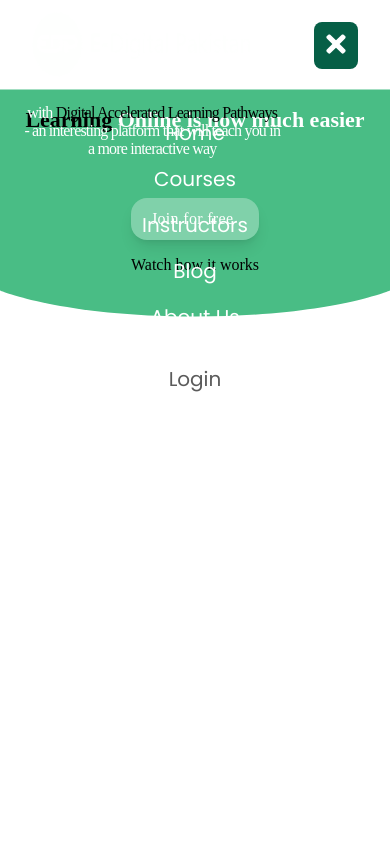
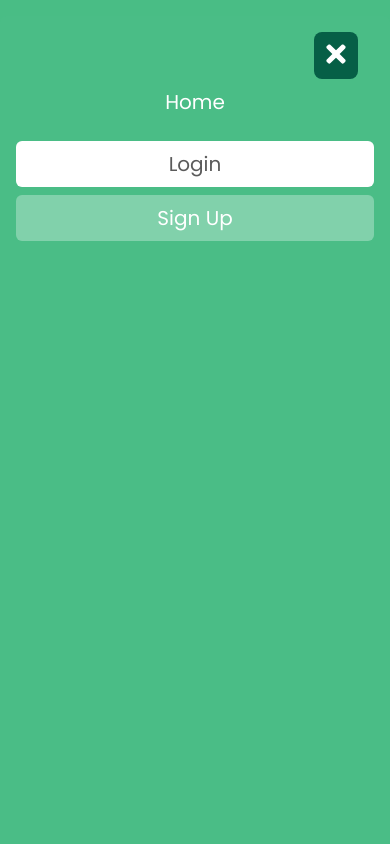
Before and after one commit to CodingBySahil/EDigitalPakistan, a React (Vite) app in the folder EDPProject/: page / in a window 390 px wide. Both pictures are taken after a click on the button 336 px from the left and 45 px from the top of the page. Shown: the top 844 px of the page. Built offline with nearby package versions, Linux system fonts and the light colour scheme.

Commit message:
work on responsiveness

```diff
--- a/EDPProject/src/components/AllInOne.jsx
+++ b/EDPProject/src/components/AllInOne.jsx
@@ -2,7 +2,7 @@ import PropTypes from "prop-types";
 
 const AllInOne = ({ className = "" }) => {
   return (
-    <section className={`py-12 ${className} mt-[68rem]`} >
+    <section className={`py-12 ${className} mt-80 md:mt-[28rem] lg:mt-[56rem]`} >
       <div className="text-center mb-10 px-4 md:px-6 lg:px-8">
         <h2 className="text-3xl font-bold text-blue-900">
           How it <span className="text-green-500">Works</span>
--- a/EDPProject/src/components/Course6th.jsx
+++ b/EDPProject/src/components/Course6th.jsx
@@ -24,7 +24,7 @@ const Course6th = () => {
 
   return (
     <>
-      <div className="py-8 bg-[#ebf5ff] min-h-screen">
+      <div className="py-8 bg-[#ebf5ff] ">
         {/* Class Title */}
         <div className="bg-red text-white px-6 py-2 rounded-md shadow-md w-fit text-lg mb-6">
           Class 6th
--- a/EDPProject/src/components/Course7th.jsx
+++ b/EDPProject/src/components/Course7th.jsx
@@ -24,7 +24,7 @@ const Course7th = () => {
 
   return (
     <>
-      <div className="py-8 bg-[#ebf5ff] min-h-screen">
+      <div className="py-8 bg-[#ebf5ff] ">
         {/* Class Title */}
         <div className="bg-red text-white px-6 py-2 rounded-md shadow-md w-fit text-lg mb-6">
           Class 7th
--- a/EDPProject/src/components/Course8th.jsx
+++ b/EDPProject/src/components/Course8th.jsx
@@ -24,7 +24,7 @@ const Course8th = () => {
 
   return (
     <>
-      <div className="py-8 bg-[#ebf5ff] min-h-screen">
+      <div className="py-8 bg-[#ebf5ff] ">
         {/* Class Title */}
         <div className="bg-red text-white px-6 py-2 rounded-md shadow-md w-fit text-lg mb-6">
           Class 8th
--- a/EDPProject/src/components/Footer.jsx
+++ b/EDPProject/src/components/Footer.jsx
@@ -24,7 +24,7 @@ const Footer = ({ className = "" }) => {
                 id="email-address"
                 name="email"
                 type="email"
-                autocomplete="email"
+                autoComplete="email"
                 required
                 className="min-w-0 flex-auto rounded-md border-0 bg-white/5 px-3.5 py-2 text-white shadow-sm ring-1 ring-inset ring-white/10 focus:ring-2 focus:ring-inset focus:ring-indigo-500 sm:text-sm sm:leading-6 mr-4"
                 placeholder="Enter your email"
--- a/EDPProject/src/components/Header.jsx
+++ b/EDPProject/src/components/Header.jsx
@@ -1,55 +1,57 @@
+import { Link } from "react-router-dom";
 import TopNav from "./TopNav";
 import PropTypes from "prop-types";
 
 const Header = ({ className = "" }) => {
   return (
     <>
-      <div className="overflow-hidden">
+      <div className="overflow-hidden  ">
         <TopNav />
         <img
-          className="absolute top-0 -mt-2 left-0 w-full min-h-[50vh]"
+          className="absolute top-0 -mt-16 lg:-mt-4 left-0 w-full min-h-[60vh] md:min-h-[45vh] object-cover"
           alt=""
           src="/headerbg.svg"
         />
         <div className="container mx-auto my-12 absolute z-10 left-0 right-0">
           <div className="flex flex-col lg:flex-row p-6 lg:pt-[11rem] items-center lg:items-start rounded-lg border pt-10">
             {/* Text Section */}
-            <div className="lg:w-7/12  lg:p-10 lg:pt-6 flex flex-col items-center lg:items-start">
-              <div className="text-center lg:text-left">
-                <h2 className="font-semibold text-3xl sm:text-17xl md:text-21xl lg:text-[3rem] xl:text-[3.5rem] text-white leading-tight">
+            <div className="lg:w-7/12  lg:px-10 lg:py-2 flex flex-col items-center lg:items-start">
+              <div className="text-center lg:text-left mb-2">
+                <h2 className="font-semibold text-3xl sm:text-5xl md:text-6xl lg:text-[3rem] xl:text-[3.5rem] text-white leading-tight mb-6 md:mb-4">
                   <span className="text-black font-extrabold">Learning</span>
                   <span> Online is now </span>
                   much easier
                 </h2>
               </div>
 
-              <div className="mb-6 -mt-16 text-center lg:text-left">
-                <p className="text-lg font-medium tracking-tighter w-3/4 sm:text-xl md:text-2xl lg:text-[2.3rem] text-white">
-                  with{" "}
-                  <span className="text-black">
+              <div className="mb-2 lg:mb-2 -mt-10 sm:mt-0 text-center lg:text-left">
+                <p className="text-lg sm:text-xl md:text-2xl lg:text-[2.3rem] font-medium tracking-tighter w-full sm:w-4/5 lg:w-3/4 mx-auto lg:mx-0 text-white">
+                  with
+                  <span className="text-black font-semibold">
                     {" "}
                     Digital Accelerated Learning Pathways{" "}
-                  </span>{" "}
+                  </span>
                   - an interesting platform that will teach you in a more
                   interactive way
                 </p>
               </div>
+
               {/* Button Section */}
-              <div className="flex flex-col md:flex-row gap-4 justify-center lg:justify-start">
-                <a
+              <div className="flex flex-col md:flex-row gap-4 justify-center items-center">
+                <Link
                   className="shadow-lg rounded-2xl bg-gray-300 py-3 px-5 md:py-4 md:px-6 tracking-[0.02em] font-medium text-white no-underline text-lg md:text-xl lg:text-2xl"
-                  href="#"
+                  to="#"
                   role="button"
                 >
                   Join for free
-                </a>
-                <a
+                </Link>
+                <Link
                   className="text-black no-underline text-lg md:text-xl lg:text-2xl"
-                  href="#"
+                  to="#"
                   role="button"
                 >
                   Watch how it works
-                </a>
+                </Link>
               </div>
             </div>
 
--- a/EDPProject/src/components/TitleLeftAlign.jsx
+++ b/EDPProject/src/components/TitleLeftAlign.jsx
@@ -6,11 +6,11 @@ import Course8th from "./Course8th";
 const TitleLeftAlign = ({ className = "" }) => {
   return (
     <div
-      className={`relative text-left text-[2.5rem] text-gray-400 font-roboto mt-16  bg-[#ebf5ff] p-4 rounded-lg ${className}`}
+      className={`relative  text-center md:text-left  text-[2.5rem] text-gray-400 font-roboto mt-16  bg-[#ebf5ff] p-4 rounded-lg ${className}`}
     >
       <div className="overflow-hidden">
 
-        <b className=" ">Explore Course</b>
+        <b className="">Explore Course</b>
         <div className=" w-full top-[69.57%] left-[0%] text-[1.5rem] font-medium text-gray-500 inline-block">
           we ensure that students not only cover the required curriculum but
           also gain a deep understanding of the material, fostering both
--- a/EDPProject/src/components/TopNav.jsx
+++ b/EDPProject/src/components/TopNav.jsx
@@ -15,6 +15,7 @@ const TopNav = ({ className = "" }) => {
       className={`bg-darkgray text-xl text-white font-poppins ${className} py-3 px-8 box-border absolute top-0 left-0 right-0 z-50 max-w-screen-2xl mx-auto`}
     >
       {/* Navbar for larger screens */}
+      {!menuOpen && (
         <div className="flex justify-between items-center">
           <img
             className="w-56 sm:w-[16.125rem]   md:w-[16.125rem]  lg:w-[16.125rem] xl:w-[18.125rem] h-[4.125rem] "
@@ -22,50 +23,67 @@ const TopNav = ({ className = "" }) => {
             src="/edp-logo@2x.png"
           />
           <div className="hidden lg:flex space-x-3 md:space-x-6 lg:space-x-8 ">
-          <Link to={'/'} className=" no-underline relative  text-white">Home</Link>
-          <Link to={'/courses'} className=" no-underline relative  text-white">Courses</Link>
-          <Link to={'/instructors'} className=" no-underline relative  text-white">Instructors</Link>
-          <Link to={'/blog'} className=" no-underline relative  text-white">Blog</Link>
-          <Link to={'/about-us'} className=" no-underline relative  text-white">About&nbsp;Us</Link>
+            <Link to={"/"} className=" no-underline relative  text-white">
+              Home
+            </Link>
+            {/* <Link to={'/courses'} className=" no-underline relative  text-white">Courses</Link> */}
+            {/* <Link to={'/instructors'} className=" no-underline relative  text-white">Instructors</Link> */}
+            {/* <Link to={'/blog'} className=" no-underline relative  text-white">Blog</Link> */}
+            {/* <Link to={'/about-us'} className=" no-underline relative  text-white">About&nbsp;Us</Link> */}
           </div>
           <div className="hidden lg:flex space-x-4">
             <Link
-            to={'/login'}
+              to={"/login"}
               className="shadow-lg rounded-2xl bg-white text-dimgray py-2 px-4 tracking-[0.02em] font-medium no-underline"
             >
               Login
             </Link>
             <Link
-            to={'/register'}
+              to={"/register"}
               className="shadow-lg rounded-2xl bg-gray-300 py-2 px-4 tracking-[0.02em] font-medium text-white no-underline md:text-xl lg:text-3xl"
             >
               Sign&nbsp;Up
             </Link>
           </div>
           {/* Hamburger menu for smaller screens */}
-        <div className="lg:hidden">
-          <button onClick={toggleMenu} className="bg-emerald-800 text-white p-2 rounded-lg">
+          <div className="lg:hidden relative">
+            <button
+              onClick={toggleMenu}
+              className="bg-emerald-800 text-white p-2 rounded-lg "
+            >
               {menuOpen ? <FaTimes size={28} /> : <FaBars size={28} />}
             </button>
           </div>
         </div>
+      )}
 
       {/* Mobile menu */}
       {menuOpen && (
-        <div className="lg:hidden mt-4 flex flex-col items-center bg-light-green p-4 rounded-md no-underline">
-          <Link to={'/home'} className="py-2 text-white text-lg no-underline">Home</Link>
-          <Link to={'/courses'} className="py-2 text-white text-lg no-underline">Courses</Link>
-          <Link to={'/instructors'} className="py-2 text-white text-lg no-underline">Instructors</Link>
-          <Link to={'/blog'} className="py-2 text-white text-lg no-underline">Blog</Link>
-          <Link to={'/about-us'} className="py-2 text-white text-lg no-underline">About Us</Link>
+        <div className="absolute top-0 left-0 right-0 lg:hidden mt-4 flex flex-col items-center bg-light-green p-4 rounded-md no-underline bg-[#4abd86] h-screen">
+          <div className="lg:hidden relative ml-auto mr-4 ">
+            <button
+              onClick={toggleMenu}
+              className="bg-emerald-800 text-white p-2 rounded-lg "
+            >
+              {menuOpen ? <FaTimes size={28} /> : <FaBars size={28} />}
+            </button>
+          </div>
+
+          <Link to={"/"} className="py-2 text-white text-lg no-underline">
+            Home
+          </Link>
+          {/* <Link to={'/courses'} className="py-2 text-white text-lg no-underline">Courses</Link> */}
+          {/* <Link to={'/instructors'} className="py-2 text-white text-lg no-underline">Instructors</Link> */}
+          {/* <Link to={'/blog'} className="py-2 text-white text-lg no-underline">Blog</Link> */}
+          {/* <Link to={'/about-us'} className="py-2 text-white text-lg no-underline">About Us</Link> */}
           <Link
-            to={'/login'}
+            to={"/login"}
             className="mt-4 py-2 bg-white text-dimgray rounded-md w-full text-center text-lg no-underline"
           >
             Login
           </Link>
           <Link
-            to={'/register'}
+            to={"/register"}
             className="mt-2 py-2 bg-gray-300 text-white rounded-md w-full text-center text-lg no-underline"
           >
             Sign Up
```
Lines whose indentation alone changed are shown as unchanged.
